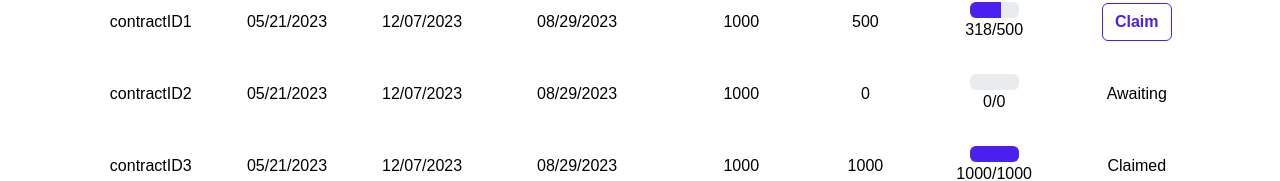
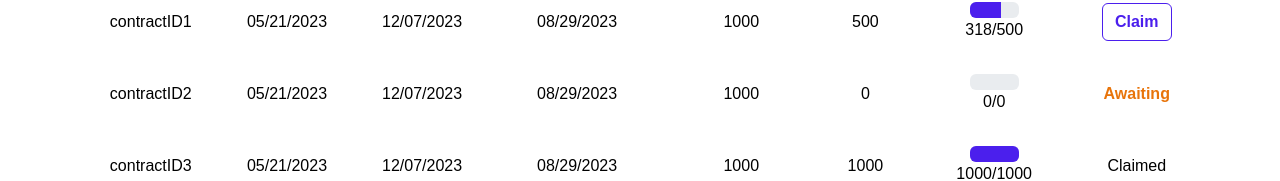
Before and after one commit to input-output-hk/marlowe-token-plans, a React (Create React App) app: page /vesting-schedules in a window 1280 px wide. Shown: the part 300-481 px from the top of the page. Built offline with nearby package versions, Linux system fonts and the light colour scheme.

Commit message:
PLT-7274 add warning styling for pending schedules

```diff
--- a/src/components/VestingSchedule.tsx
+++ b/src/components/VestingSchedule.tsx
@@ -81,7 +81,7 @@ const VestingSchedule: React.FC<VestingScheduleProps> = ({sdk, setAndShowToast})
   function renderAction(contract: Contract) {
     switch (contract.status) {
       case Status.PENDING:
-        return (<span className='status-awaiting'>Awaiting</span>)
+        return (<span className='status-awaiting warning-color font-weight-bold'>Awaiting</span>)
       case Status.IN_PROGRESS:
         if (isManager(contract)) {
           return (
@@ -104,16 +104,19 @@ const VestingSchedule: React.FC<VestingScheduleProps> = ({sdk, setAndShowToast})
     }
   }
 
-  function renderClaimProgress(metadata: any) {
+  function renderClaimProgress(contract: Contract) {
+    const metadata:any = contract.metadata;
     const { vestedShares, claimedShares } = metadata;
     const percentage = (claimedShares / vestedShares) * 100;
+
+    const classNames = contract.status == Status.PENDING ? 'progress-bar bg-warning' : 'progress-bar';
 
     return (
       <div className='container'>
         <div className='row justify-content-center'>
           <div className='col-6'>
             <div className="progress">
-              <div className="progress-bar" role="progressbar" style={{width: `${percentage}%`}} aria-valuenow={percentage} aria-valuemin={0} aria-valuemax={100}></div>
+              <div className={classNames} role="progressbar" style={{width: `${percentage}%`}} aria-valuenow={percentage} aria-valuemin={0} aria-valuemax={100}></div>
             </div>
           </div>
         </div>
@@ -197,7 +200,7 @@ const VestingSchedule: React.FC<VestingScheduleProps> = ({sdk, setAndShowToast})
                 <td className='py-3'>{formatDate(contract.metadata.nextVestingDate)}</td>
                 <td className='py-3'>{contract.metadata.totalShares}</td>
                 <td className='py-3'>{contract.metadata.vestedShares}</td>
-                <td className='py-3'>{renderClaimProgress(contract.metadata)}</td>
+                <td className='py-3'>{renderClaimProgress(contract)}</td>
                 <td className='py-3'>
                   {renderAction(contract)}
                 </td>
--- a/src/styles/main.scss
+++ b/src/styles/main.scss
@@ -2,6 +2,7 @@
 @import url('https://fonts.googleapis.com/css2?family=Inter:wght@400;700&display=swap');
 
 $primary: #4B1FED;
+$warning: #E8740A;
 $danger: #FF515B;
 
 @import '~bootstrap/scss/bootstrap';
@@ -245,3 +246,11 @@ body {
   display: block;
   margin: 0 auto;
 }
+
+.warning-color {
+  color: $warning;
+}
+
+.progress-bar .bg-warning {
+  background-color: $warning;
+}
```
